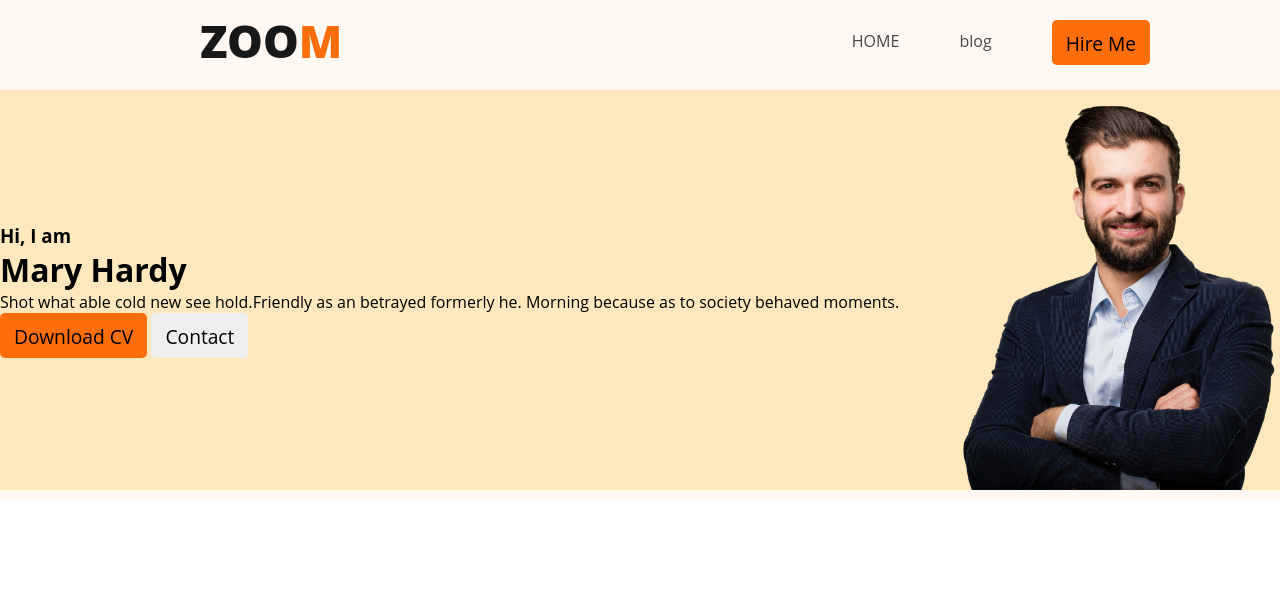
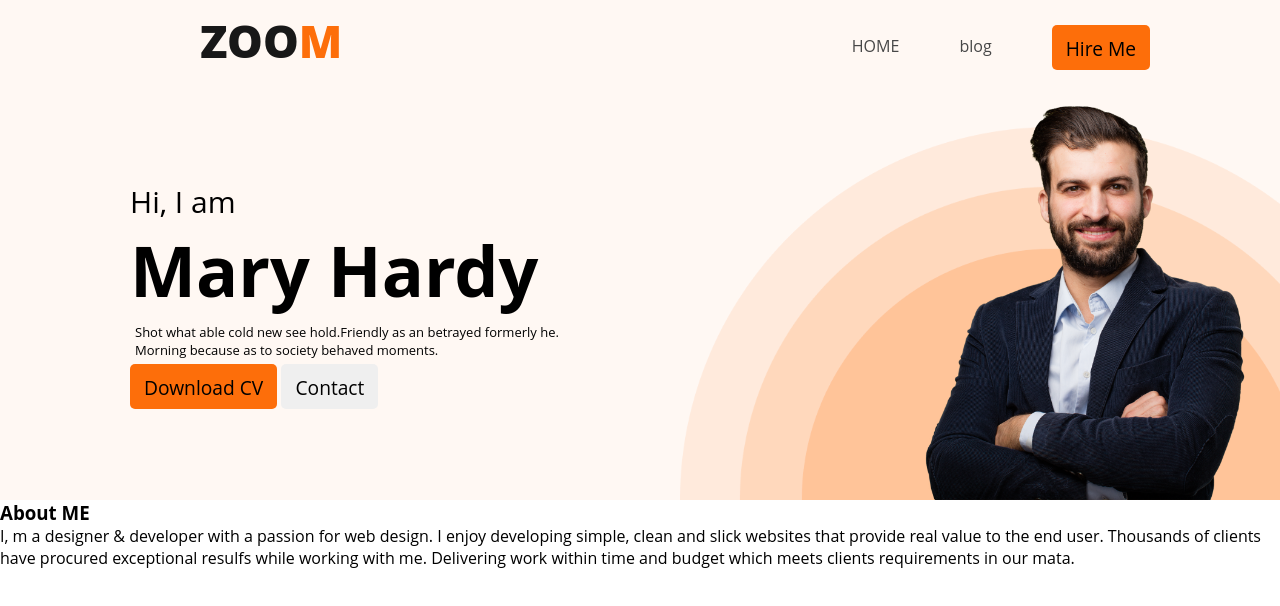
Before and after one commit to nuirshir/module-5, a plain HTML site: page index.html in a window 1280 px wide. Drawn offline with Linux system fonts and the light colour scheme.

Commit message:
header almost done

```diff
--- a/header.css
+++ b/header.css
@@ -6,10 +6,31 @@
 }
 
 .banar {
-    background-color: #ffae0038;
+    height: 410px;
+    background-image: url(header_bg.png);
+    background-size: 600px;
+    background-position: bottom right;
+    background-repeat: no-repeat;
     display: flex;
     align-items: center;
     justify-content: space-between;
+    padding: 0px 30px;
+}
+.banar1{
+    padding-left: 100px;
+}
+.banar1 h3{
+    font-weight: 400;
+    font-size: 30px;
+}
+.banar1 h1{
+    font-size: 70px;
+    font-weight: 700;
+}
+.banar p{
+    font-size: 13px;
+    font-weight: 500;
+    padding: 5px;
 }
 .banar-but1 {
     padding: 10px 14px 8px;
@@ -29,5 +50,6 @@
     border: 20px #FD6E0A;
 }
 .banar-pic {
-    height: 400px;
+    height: 410px;
+
 }
--- a/index.html
+++ b/index.html
@@ -13,6 +13,7 @@
 </head>
 <body>
     <header class="body-header">
+      <div class="navbanar">
         <nav>
             <h3 class="nav-title">ZOO<span class="zoom-color">M</span></h3>
             <ul>
@@ -25,13 +26,21 @@
             <div class="banar1">
                 <h3>Hi, I  am</h3>
                 <h1>Mary Hardy</h1>
-                <p>Shot what able cold new see hold.Friendly as an betrayed formerly he. Morning because as to society behaved moments.</p>
+                <p>Shot what able cold new see hold.Friendly as an betrayed formerly he. <br> Morning because as to society behaved moments.</p>
                 <button class="banar-but1">Download CV</button>
                 <button class="banar-but2">Contact</button>
             </div>
             <img class="banar-pic" src="hardy.png" alt="">
         </div>
+      </div>
     </header>
+    <main>
+        <section class="about">
+            <h3>About ME</h3>
+            <p>I, m a designer & developer with a passion for web design. I enjoy developing simple, clean and slick websites that provide real value to the end user. Thousands of clients have procured exceptional resulfs while working with me. Delivering work within time and budget which meets clients requirements in our mata.</p>
+
+        </section>
+    </main>
 
 </body>
 </html>
--- a/nav.css
+++ b/nav.css
@@ -18,6 +18,7 @@ nav > ul {
 nav label li{
     list-style: none;
     margin: 30px;
+    padding-top: 5px;
 }
 nav a {
     text-decoration: none;
```
